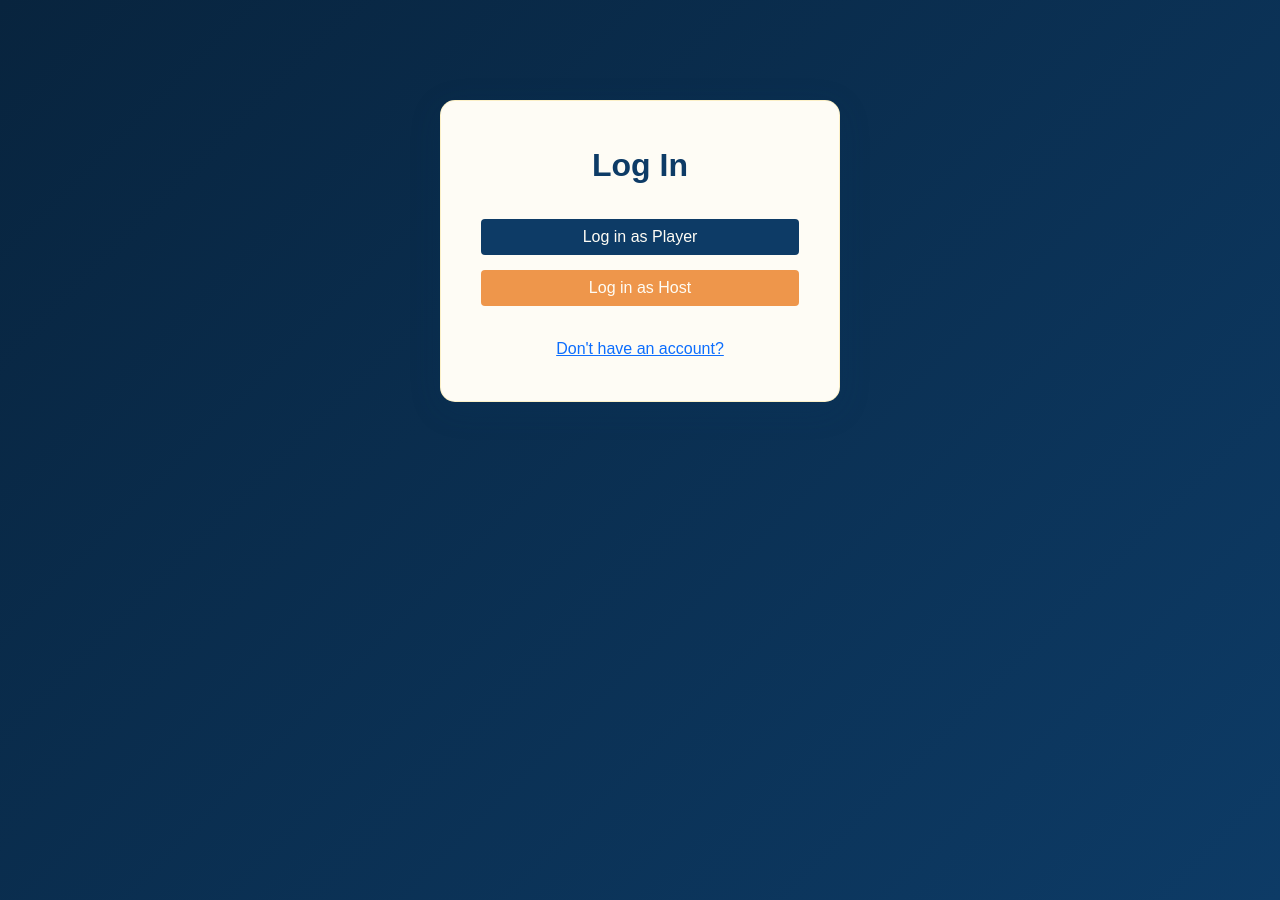
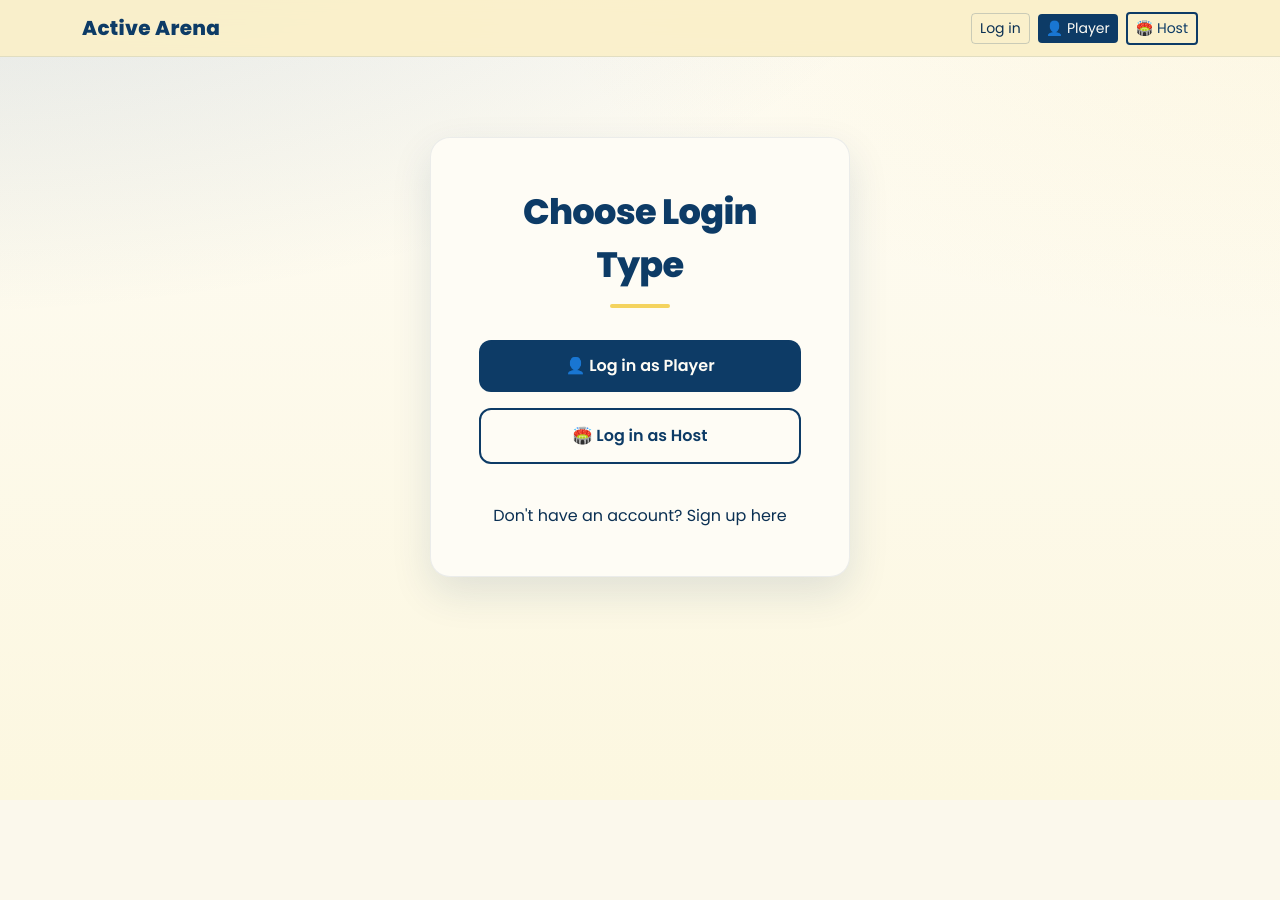
Before and after one commit to mynameisyahya/pakistan-ground-booking-ib-personal-project-2025, a Flask app: page /login in a window 1280 px wide. After the commit the page ends 604 px from the top, so only its background shows below. Run offline with Flask 3, Linux system fonts and the light colour scheme.

Commit message:
ACTIVE ARENA+BACKGROUDN

```diff
--- a/templates/base.html
+++ b/templates/base.html
@@ -91,8 +91,14 @@
         .nav-link:hover{color:var(--yale-blue) !important}
         .btn-primary{background:var(--yale-blue);border:none;color:var(--lemon-chiffon-900)}
         .btn-primary:hover{background:var(--yale-blue-600);color:var(--lemon-chiffon-900)}
+        .btn-outline-primary{border:2px solid var(--yale-blue);color:var(--yale-blue);background:transparent}
+        .btn-outline-primary:hover{background:var(--yale-blue);color:var(--lemon-chiffon-900);border-color:var(--yale-blue)}
         .btn-outline-light{border-color:rgba(13,59,102,.2);color:var(--yale-blue-400)}
         .btn-outline-light:hover{background:rgba(13,59,102,.08);color:var(--yale-blue)}
+        .btn-success{background:var(--yale-blue);border:none;color:var(--lemon-chiffon-900)}
+        .btn-success:hover{background:var(--yale-blue-600);color:var(--lemon-chiffon-900)}
+        .btn-danger{background:var(--tomato);border:none;color:var(--lemon-chiffon-900)}
+        .btn-danger:hover{background:var(--tomato-600);color:var(--lemon-chiffon-900)}
         .app-container{max-width:1280px;padding:28px;margin:0 auto}
         .breadcrumb{display:none}
         .card-clean{background:var(--card);border:1px solid rgba(13,59,102,.08);border-radius:16px;box-shadow:0 8px 28px rgba(13,59,102,.08)}
@@ -152,8 +158,8 @@
                         </li>
                     {% else %}
                         <li class="nav-item"><a class="btn btn-outline-light btn-sm" href="{{ url_for('login') }}">Log in</a></li>
-                        <li class="nav-item d-none d-sm-block"><a class="btn btn-primary btn-sm" href="{{ url_for('signup_player') }}">Sign up Player</a></li>
-                        <li class="nav-item d-none d-sm-block"><a class="btn btn-primary btn-sm" href="{{ url_for('signup_host') }}">Sign up Host</a></li>
+                        <li class="nav-item d-none d-sm-block"><a class="btn btn-primary btn-sm" href="{{ url_for('signup_player') }}">👤 Player</a></li>
+                        <li class="nav-item d-none d-sm-block"><a class="btn btn-outline-primary btn-sm" href="{{ url_for('signup_host') }}">🏟️ Host</a></li>
                     {% endif %}
                 </ul>
             </div>
--- a/templates/login.html
+++ b/templates/login.html
@@ -1,121 +1,81 @@
-<!DOCTYPE html>
-<html lang="en">
-<head>
-    <meta charset="UTF-8">
-    <meta name="viewport" content="width=device-width, initial-scale=1.0">
-    <title>Log In</title>
-    <link href="https://cdn.jsdelivr.net/npm/bootstrap@5.1.3/dist/css/bootstrap.min.css" rel="stylesheet">
+{% extends "base.html" %}
+
+{% block title %}Log In - Active Arena{% endblock %}
+
+{% block extra_css %}
 <style>
-        :root{
-            --yale-blue: #0d3b66;
-            --yale-blue-100: #030c15;
-            --yale-blue-200: #05182a;
-            --yale-blue-300: #08243e;
-            --yale-blue-400: #0b3053;
-            --yale-blue-500: #0d3b66;
-            --yale-blue-600: #1764ad;
-            --yale-blue-700: #2e8ce4;
-            --yale-blue-800: #74b2ed;
-            --yale-blue-900: #b9d9f6;
-
-            --lemon-chiffon: #faf0ca;
-            --lemon-chiffon-100: #534408;
-            --lemon-chiffon-200: #a6880f;
-            --lemon-chiffon-300: #ebc326;
-            --lemon-chiffon-400: #f3da79;
-            --lemon-chiffon-500: #faf0ca;
-            --lemon-chiffon-600: #fbf4d6;
-            --lemon-chiffon-700: #fcf7e0;
-            --lemon-chiffon-800: #fdf9ea;
-            --lemon-chiffon-900: #fefcf5;
-
-            --naples-yellow: #f4d35e;
-            --naples-yellow-100: #3f3204;
-            --naples-yellow-200: #7e6509;
-            --naples-yellow-300: #bd970d;
-            --naples-yellow-400: #efc21e;
-            --naples-yellow-500: #f4d35e;
-            --naples-yellow-600: #f6dc7d;
-            --naples-yellow-700: #f8e59e;
-            --naples-yellow-800: #faedbe;
-            --naples-yellow-900: #fdf6df;
-
-            --sandy-brown: #ee964b;
-            --sandy-brown-100: #391d05;
-            --sandy-brown-200: #723b0b;
-            --sandy-brown-300: #ab5810;
-            --sandy-brown-400: #e47615;
-            --sandy-brown-500: #ee964b;
-            --sandy-brown-600: #f1ab6d;
-            --sandy-brown-700: #f5c092;
-            --sandy-brown-800: #f8d5b6;
-            --sandy-brown-900: #fceadb;
-
-            --tomato: #f95738;
-            --tomato-100: #3b0b02;
-            --tomato-200: #771704;
-            --tomato-300: #b22206;
-            --tomato-400: #ed2e07;
-            --tomato-500: #f95738;
-            --tomato-600: #fa7a61;
-            --tomato-700: #fb9b88;
-            --tomato-800: #fdbdb0;
-            --tomato-900: #feded7;
-        }
-        body {
-            background: linear-gradient(135deg, var(--yale-blue-300) 0%, var(--yale-blue-500) 100%);
-            min-height: 100vh;
-            font-family: 'Arial', sans-serif;
-        }
     .login-select {
-            background: var(--lemon-chiffon-900);
-            border-radius: 15px;
-            box-shadow: 0 8px 32px rgba(13,59,102,0.15);
-            padding: 40px;
-            max-width: 400px;
-            margin: 100px auto;
+        background: var(--card);
+        border-radius: 20px;
+        box-shadow: 0 16px 40px rgba(13,59,102,0.12);
+        padding: 48px;
+        max-width: 420px;
+        margin: 80px auto;
         text-align: center;
-            border: 1px solid rgba(244,211,94,0.3);
+        border: 1px solid rgba(13,59,102,0.08);
     }
     .login-title {
-            font-size: 2rem;
-            font-weight: bold;
+        font-size: 2.2rem;
+        font-weight: 800;
         color: var(--yale-blue);
-            margin-bottom: 30px;
+        margin-bottom: 32px;
+        letter-spacing: -0.02em;
+    }
+    .login-title:after {
+        content: "";
+        display: block;
+        width: 60px;
+        height: 4px;
+        background: var(--naples-yellow);
+        border-radius: 999px;
+        margin: 12px auto 0;
     }
     .btn-login {
         width: 100%;
-            margin-bottom: 15px;
+        margin-bottom: 16px;
+        padding: 14px 24px;
+        font-weight: 600;
+        border-radius: 12px;
+        transition: all 0.2s ease;
     }
-        .btn-primary {
+    .btn-login:hover {
+        transform: translateY(-1px);
+        box-shadow: 0 8px 25px rgba(13,59,102,0.15);
+    }
+    .btn-outline-primary {
+        border: 2px solid var(--yale-blue);
+        color: var(--yale-blue);
+        background: transparent;
+    }
+    .btn-outline-primary:hover {
         background: var(--yale-blue);
-            border: none;
         color: var(--lemon-chiffon-900);
+        border-color: var(--yale-blue);
     }
-        .btn-primary:hover {
-            background: var(--yale-blue-600);
-            color: var(--lemon-chiffon-900);
+    .signup-link {
+        color: var(--yale-blue-400);
+        text-decoration: none;
+        font-weight: 500;
+        transition: color 0.2s ease;
     }
-        .btn-secondary {
-            background: var(--sandy-brown);
-            border: none;
-            color: var(--lemon-chiffon-900);
-        }
-        .btn-secondary:hover {
-            background: var(--sandy-brown-600);
-            color: var(--lemon-chiffon-900);
+    .signup-link:hover {
+        color: var(--yale-blue);
+        text-decoration: underline;
     }
 </style>
-</head>
-<body>
-    <div class="login-select">
-        <div class="login-title">Log In</div>
-        <a href="{{ url_for('login_player') }}" class="btn btn-primary btn-login">Log in as Player</a>
-        <a href="{{ url_for('login_host') }}" class="btn btn-secondary btn-login">Log in as Host</a>
-        <div class="mt-3">
-            <a href="{{ url_for('home') }}">Don't have an account?</a>
+{% endblock %}
+
+{% block content %}
+<div class="login-select fade-in">
+    <div class="login-title">Choose Login Type</div>
+    <a href="{{ url_for('login_player') }}" class="btn btn-primary btn-login">
+        👤 Log in as Player
+    </a>
+    <a href="{{ url_for('login_host') }}" class="btn btn-outline-primary btn-login">
+        🏟️ Log in as Host
+    </a>
+    <div class="mt-4">
+        <a href="{{ url_for('home') }}" class="signup-link">Don't have an account? Sign up here</a>
     </div>
 </div>
-    <script src="https://cdn.jsdelivr.net/npm/bootstrap@5.1.3/dist/js/bootstrap.bundle.min.js"></script>
-</body>
-</html>
+{% endblock %}
```
Also changed, not shown: cleanup_grounds.py (added, +39 -0 lines), templates/host_dashboard.html (+0 -18 lines), templates/index.html (+6 -9 lines), instance/grounds.db. Lines whose indentation alone changed are shown as unchanged.
